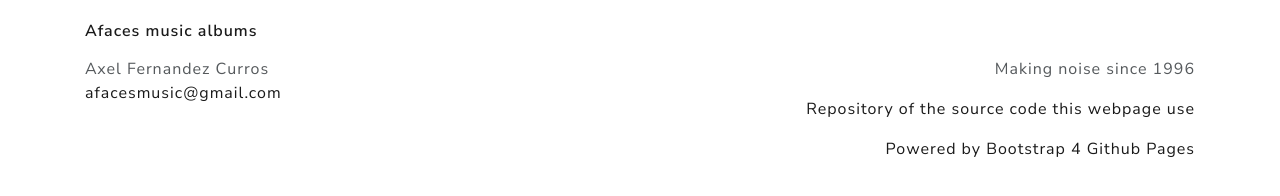
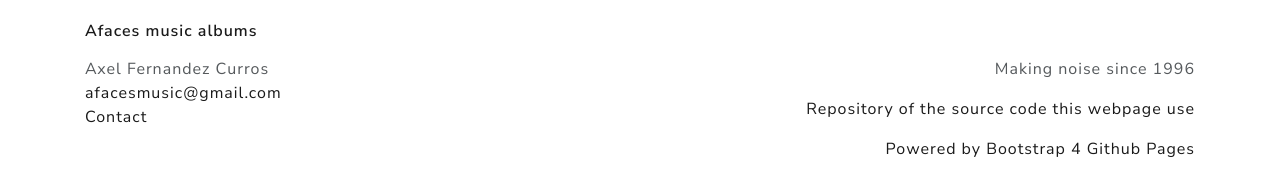
Before and after one commit to afaces/afaces.github.io, a Jekyll site: the page built from contact.md, in a window 1280 px wide. Shown: the part 411-607 px from the top of the page. Built offline with Jekyll 4.4.1, drawn with Linux system fonts in a browser that asks for light colours; our own code applies the rules of GitHub Pages for plain Markdown files.

Commit message:
UPDATED: More testing back to top button

```diff
--- a/_includes/footer.html
+++ b/_includes/footer.html
@@ -22,6 +22,9 @@
               </a>
             </li>
           {%- endif -%}
+          <li>
+            <a href="contact.md">Contact</a>
+          </li>
         </ul>
       </div>
 
--- a/_sass/_bootstrap_customization.scss
+++ b/_sass/_bootstrap_customization.scss
@@ -338,6 +338,7 @@ i.fa-step-backward {
 }
 
 .back-to-top {
+  z-index: 9999;
   position: fixed;
   right: 2rem;
   bottom: 2rem;
```
Also changed, not shown: TODO.md (+0 -1 lines), contact.md (line endings or trailing spaces).
